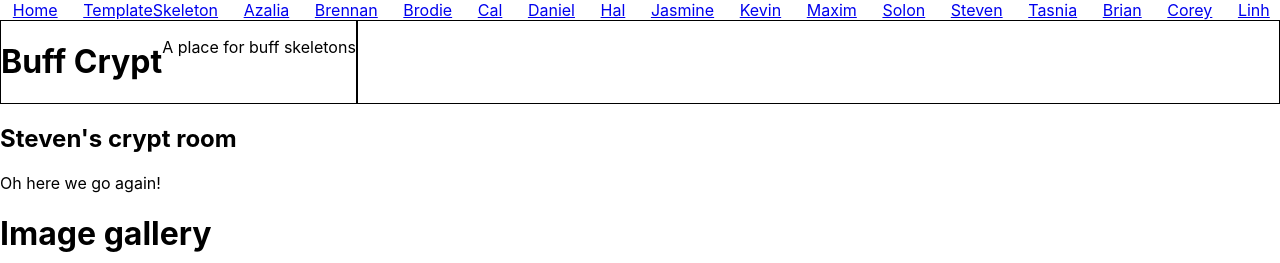
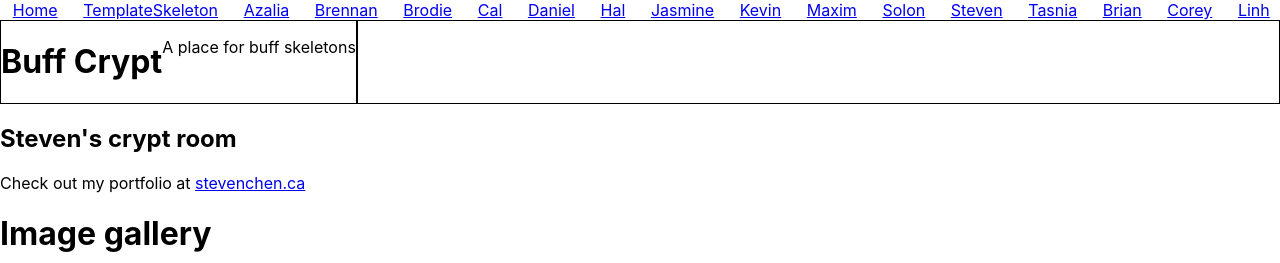
Before and after one commit to buff-skeletons/buff-crypt, a React (Create React App) app: page /Steven in a window 1280 px wide. Shown: the top 263 px of the page. Built offline with nearby package versions, Linux system fonts and the light colour scheme.

Commit message:
New branch commit.

```diff
--- a/src/components/Steven.js
+++ b/src/components/Steven.js
@@ -2,7 +2,7 @@
 	return (
 		<div className="steven">
 			<h2>Steven's crypt room</h2>
-			<p>Oh here we go again!</p>
+			<p>Check out my portfolio at <a href="https://stevenchen.ca" rel="noopener noreferrer">stevenchen.ca</a></p>
 		</div>
 	)
 }
```
